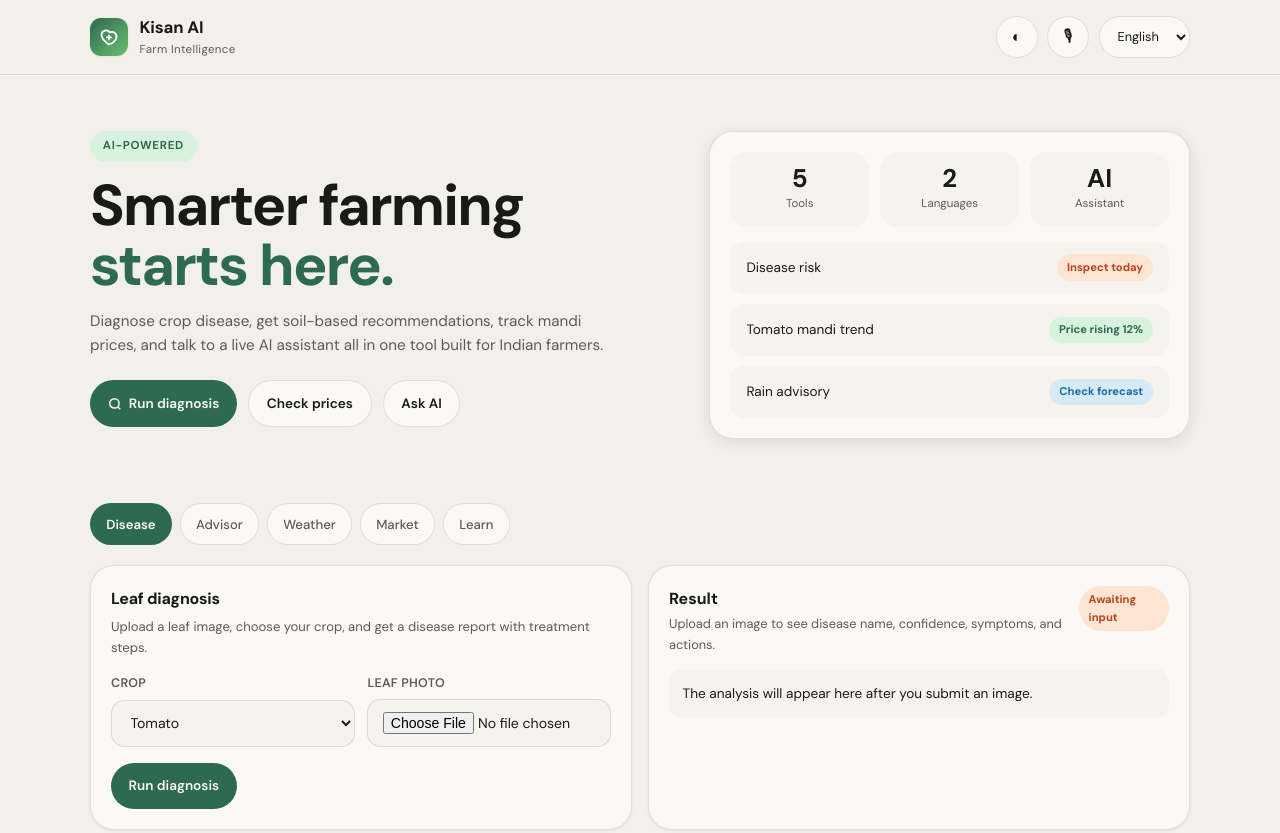
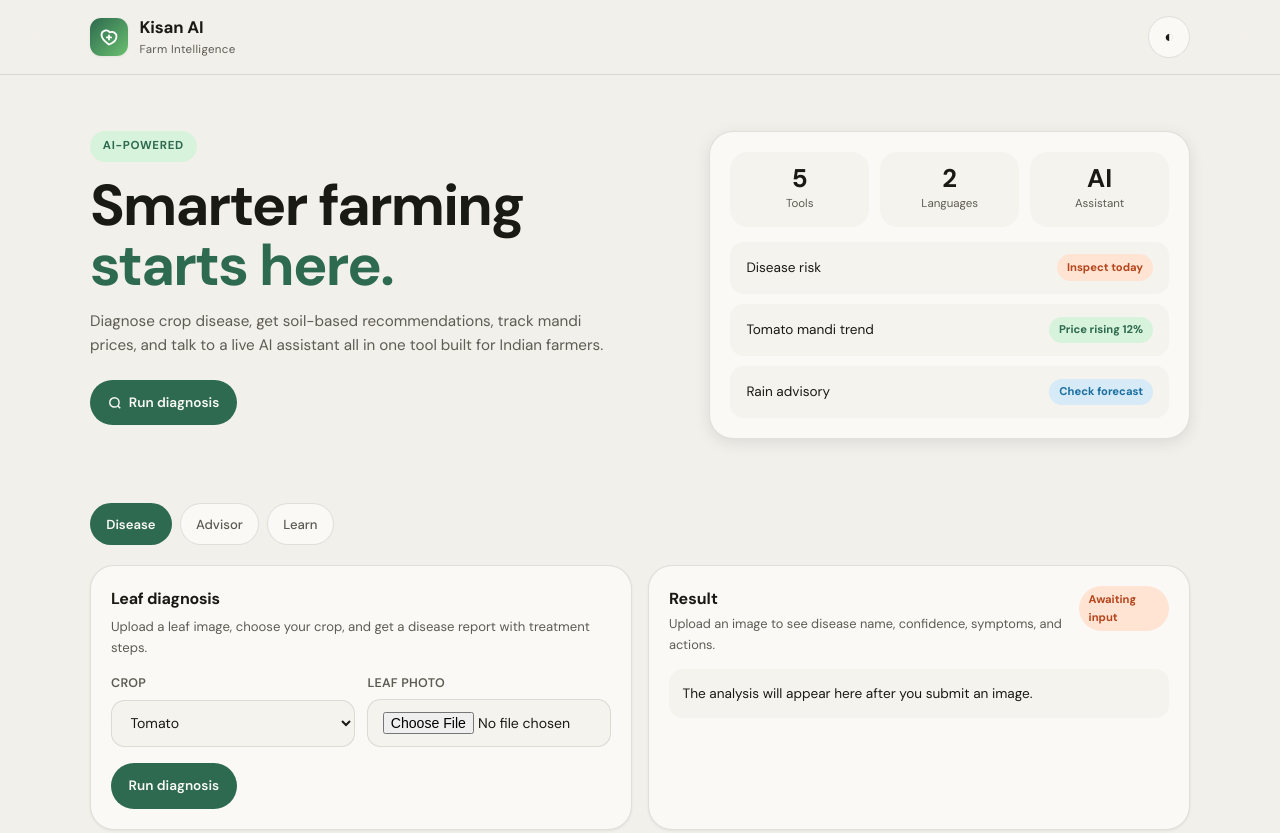
Before and after one commit to DSIPSS/k_ai, a website: page project/public/index.html in a window 1280 px wide. Shown: the top 833 px of the page. Drawn offline with nearby package versions, Linux system fonts and the light colour scheme.

Commit message:
Update index.html

```diff
--- a/project/public/index.html
+++ b/project/public/index.html
@@ -909,11 +909,11 @@
 
       <div class="hdr-actions">
         <button class="icon-btn" id="themeToggle" title="Toggle theme" aria-label="Toggle dark/light mode">◐</button>
-        <button class="icon-btn" id="voiceBtn" title="Talk to AI assistant" aria-label="Open AI voice assistant">🎙</button>
+        <!-- <button class="icon-btn" id="voiceBtn" title="Talk to AI assistant" aria-label="Open AI voice assistant">🎙</button>
         <select class="lang-sel" id="langSel" aria-label="Select language">
           <option value="en">English</option>
           <option value="hi">Hindi</option>
-        </select>
+        </select> -->
       </div>
     </div>
   </header>
@@ -933,9 +933,9 @@
               <path d="m21 21-4.35-4.35"></path>
             </svg>
             Run diagnosis
-          </button>
+          <!-- </button>
           <button class="btn btn-ghost" data-target="market">Check prices</button>
-          <button class="btn btn-ghost" id="voiceBtnHero" aria-label="Open AI assistant">Ask AI</button>
+          <button class="btn btn-ghost" id="voiceBtnHero" aria-label="Open AI assistant">Ask AI</button> -->
         </div>
       </div>
 
@@ -959,8 +959,8 @@
       <div class="tab-bar" id="tabs">
         <button class="tab active" data-tab="diagnosis">Disease</button>
         <button class="tab" data-tab="advisor">Advisor</button>
-        <button class="tab" data-tab="weather">Weather</button>
-        <button class="tab" data-tab="market">Market</button>
+        <!-- <button class="tab" data-tab="weather">Weather</button>
+        <button class="tab" data-tab="market">Market</button> -->
         <button class="tab" data-tab="learn">Learn</button>
       </div>
 
```
